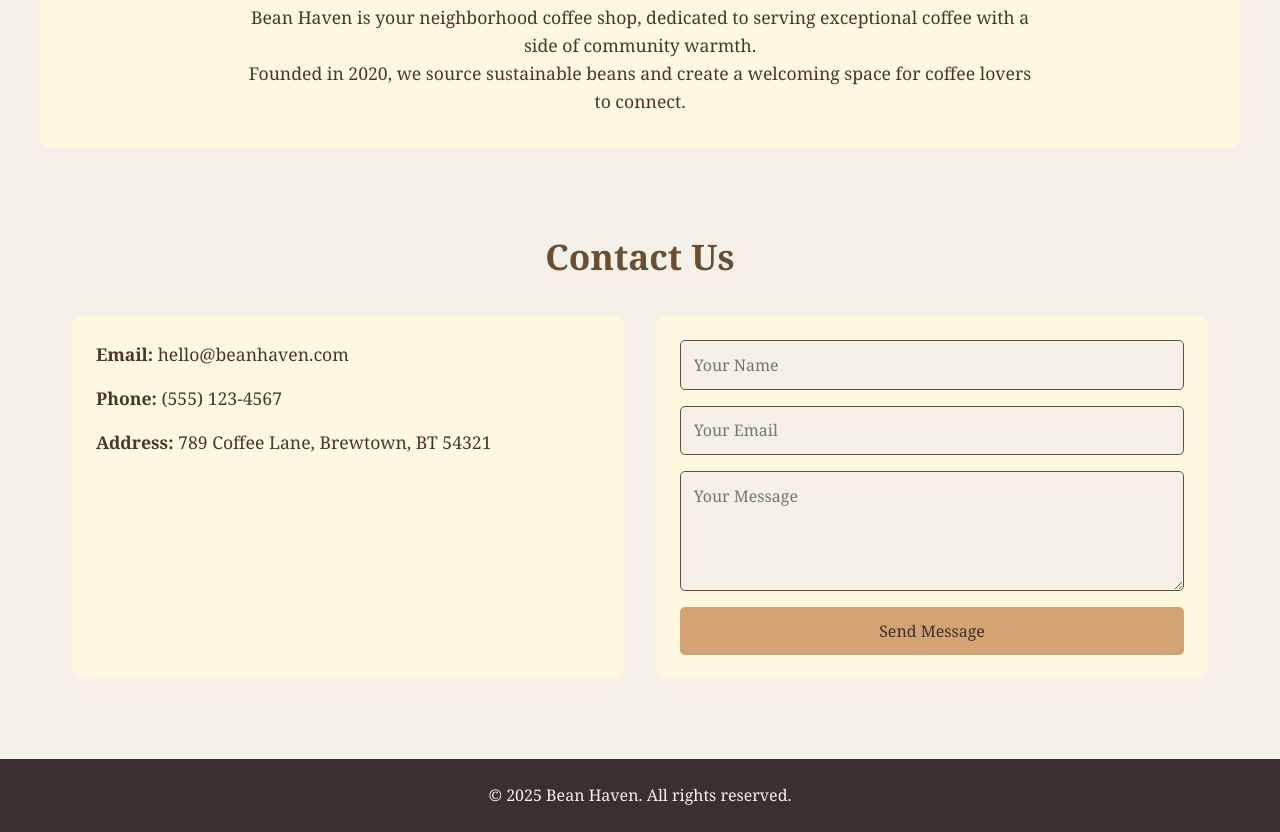
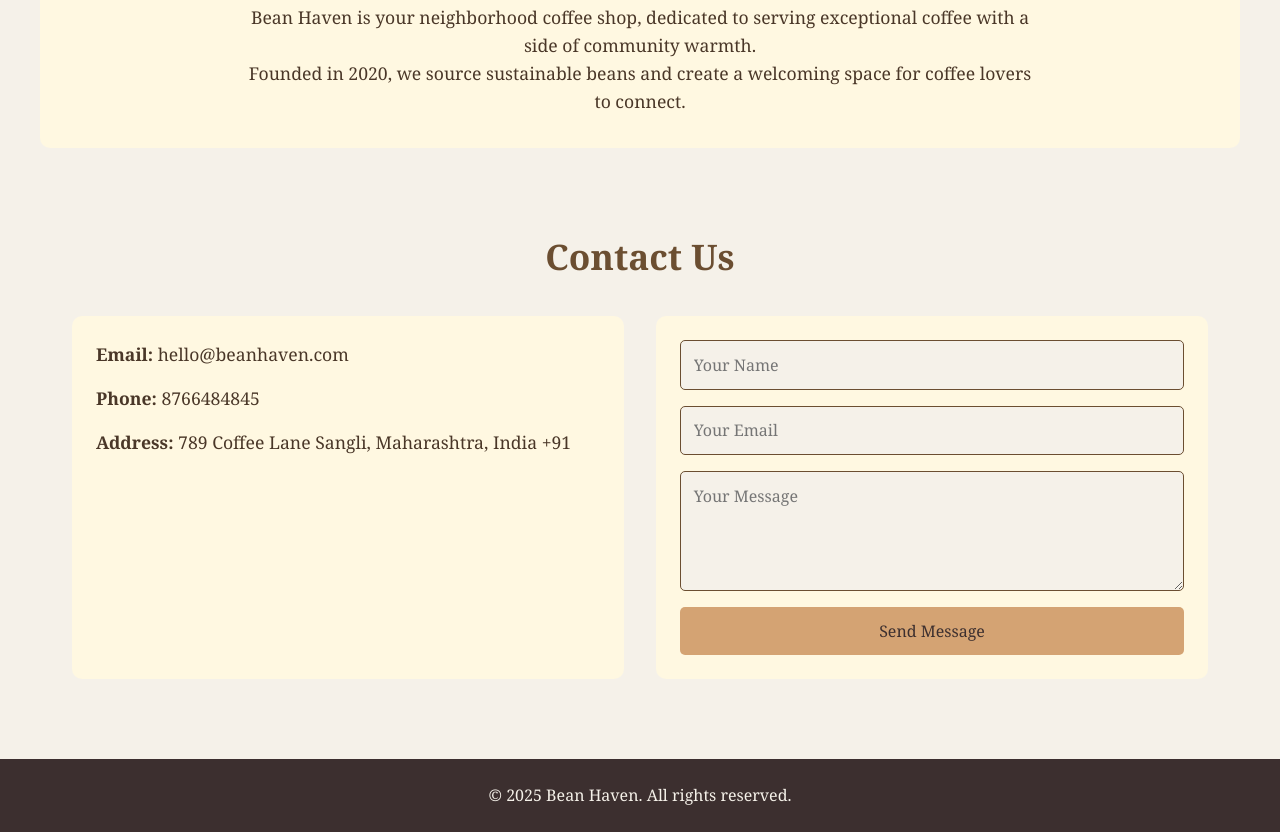
Before and after one commit to rohan9218/xynerotech-Tasks, a plain HTML site: page index.html in a window 1280 px wide. Shown: the part 1139-1971 px from the top of the page. Drawn offline with Linux system fonts and the light colour scheme.

Commit message:
Add files via upload

```diff
--- a/index.html
+++ b/index.html
@@ -482,8 +482,8 @@
         <div class="contact-grid">
             <div class="contact-info">
                 <p><strong>Email:</strong> hello@beanhaven.com</p>
-                <p><strong>Phone:</strong> (555) 123-4567</p>
-                <p><strong>Address:</strong> 789 Coffee Lane, Brewtown, BT 54321</p>
+                <p><strong>Phone:</strong> 8766484845</p>
+                <p><strong>Address:</strong> 789 Coffee Lane Sangli, Maharashtra, India +91</p>
             </div>
             <div class="contact-form">
                 <input type="text" placeholder="Your Name" aria-label="Your Name">
```
